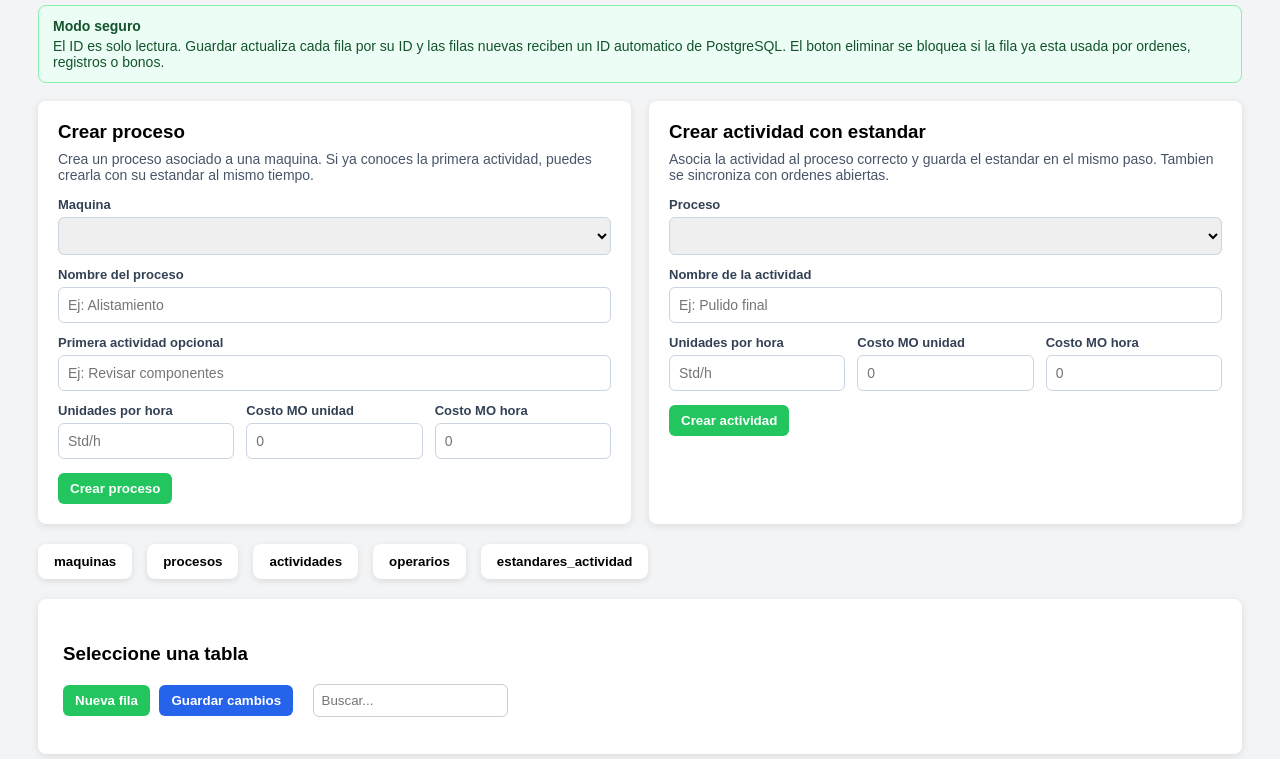
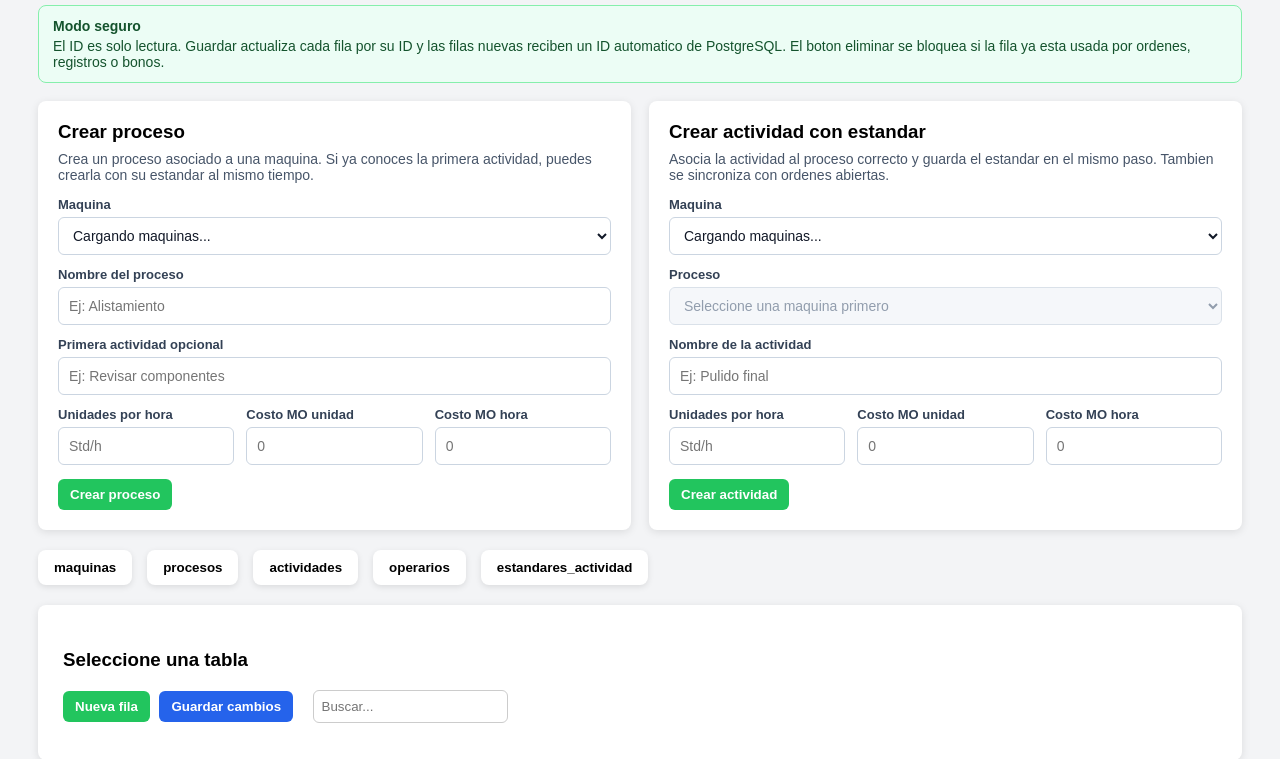
Before and after one commit to totalagroapps/produccion, a FastAPI app: page /configuracion in a window 1280 px wide. Shown: the part 221-980 px from the top of the page. Run offline with FastAPI, Linux system fonts and the light colour scheme; the visitor is signed in with stand-in values (Sample User, id 1); lists and menus that the app fills with data are empty.

Commit message:
cambio masivo 4

```diff
--- a/templates/configuracion.html
+++ b/templates/configuracion.html
@@ -80,10 +80,22 @@ color:#334155;
 
 .field input,
 .field select{
-padding:9px;
+width:100%;
+height:38px;
+box-sizing:border-box;
+padding:8px 10px;
 border:1px solid #cbd5e1;
 border-radius:6px;
 font-size:14px;
+background:white;
+color:#111827;
+line-height:20px;
+}
+
+.field select:disabled{
+background:#f1f5f9;
+color:#64748b;
+cursor:not-allowed;
 }
 
 .field-wide{
@@ -235,7 +247,7 @@ El ID es solo lectura. Guardar actualiza cada fila por su ID y las filas nuevas
 
     <div class="form-grid">
       <label class="field field-wide">Maquina
-        <select id="procesoMaquina"></select>
+        <select id="procesoMaquina"><option value="">Cargando maquinas...</option></select>
       </label>
       <label class="field field-wide">Nombre del proceso
         <input id="procesoNombre" placeholder="Ej: Alistamiento">
@@ -264,8 +276,11 @@ El ID es solo lectura. Guardar actualiza cada fila por su ID y las filas nuevas
     <p>Asocia la actividad al proceso correcto y guarda el estandar en el mismo paso. Tambien se sincroniza con ordenes abiertas.</p>
 
     <div class="form-grid">
+      <label class="field field-wide">Maquina
+        <select id="actividadMaquina"><option value="">Cargando maquinas...</option></select>
+      </label>
       <label class="field field-wide">Proceso
-        <select id="actividadProceso"></select>
+        <select id="actividadProceso" disabled><option value="">Seleccione una maquina primero</option></select>
       </label>
       <label class="field field-wide">Nombre de la actividad
         <input id="actividadNombre" placeholder="Ej: Pulido final">
@@ -346,21 +361,73 @@ function llenarSelect(select, opciones, textoVacio){
   });
 }
 
-async function cargarCatalogosRapidos(){
-  const r = await fetch("/config/catalogos");
-  catalogosRapidos = await r.json();
+function valorSiExiste(select, valor){
+  if(valor && Array.from(select.options).some(opt => opt.value === valor)){
+    select.value = valor;
+  }
+}
+
+function actualizarProcesosActividad(maquinaId, procesoActual){
+  const select = document.getElementById("actividadProceso");
+
+  if(!maquinaId){
+    llenarSelect(select, [], "Seleccione una maquina primero");
+    select.disabled = true;
+    return;
+  }
+
+  const procesos = catalogosRapidos.procesos
+    .filter(p => String(p.maquina_id) === String(maquinaId))
+    .map(p => ({id:p.id, label:p.nombre}));
 
   llenarSelect(
-    document.getElementById("procesoMaquina"),
-    catalogosRapidos.maquinas.map(m => ({id:m.id, label:m.nombre})),
-    "Seleccione maquina"
+    select,
+    procesos,
+    procesos.length ? "Seleccione proceso" : "Esta maquina no tiene procesos"
   );
+  select.disabled = procesos.length === 0;
+  valorSiExiste(select, procesoActual || "");
+}
 
-  llenarSelect(
-    document.getElementById("actividadProceso"),
-    catalogosRapidos.procesos.map(p => ({id:p.id, label:p.maquina + " / " + p.nombre})),
-    "Seleccione proceso"
-  );
+async function cargarCatalogosRapidos(){
+  try{
+    const procesoMaquinaSelect = document.getElementById("procesoMaquina");
+    const actividadMaquinaSelect = document.getElementById("actividadMaquina");
+    const actividadProcesoSelect = document.getElementById("actividadProceso");
+    const procesoMaquinaActual = procesoMaquinaSelect.value;
+    const actividadMaquinaActual = actividadMaquinaSelect.value;
+    const actividadProcesoActual = actividadProcesoSelect.value;
+
+    const r = await fetch("/config/catalogos");
+    const data = await leerJsonSeguro(r);
+    if(!r.ok){
+      throw new Error(data.detail || "No se pudieron cargar los catalogos.");
+    }
+
+    catalogosRapidos = data;
+    const maquinas = catalogosRapidos.maquinas.map(m => ({id:m.id, label:m.nombre}));
+
+    llenarSelect(
+      procesoMaquinaSelect,
+      maquinas,
+      maquinas.length ? "Seleccione maquina" : "No hay maquinas disponibles"
+    );
+    valorSiExiste(procesoMaquinaSelect, procesoMaquinaActual);
+
+    llenarSelect(
+      actividadMaquinaSelect,
+      maquinas,
+      maquinas.length ? "Seleccione maquina" : "No hay maquinas disponibles"
+    );
+    valorSiExiste(actividadMaquinaSelect, actividadMaquinaActual);
+    actualizarProcesosActividad(actividadMaquinaSelect.value, actividadProcesoActual);
+  }catch(error){
+    llenarSelect(document.getElementById("procesoMaquina"), [], "Error cargando maquinas");
+    llenarSelect(document.getElementById("actividadMaquina"), [], "Error cargando maquinas");
+    llenarSelect(document.getElementById("actividadProceso"), [], "Error cargando procesos");
+    document.getElementById("actividadProceso").disabled = true;
+    setQuickStatus(error.message, "error");
+  }
 }
 
 async function postJson(url, payload){
@@ -385,11 +452,29 @@ async function refrescarConfiguracion(tablas){
 
 async function crearProcesoRapido(){
   try{
+    const maquinaId = document.getElementById("procesoMaquina").value;
+    const nombreProceso = document.getElementById("procesoNombre").value.trim();
+    const actividadInicial = document.getElementById("procesoActividad").value.trim();
+    const unidadesIniciales = document.getElementById("procesoUnidades").value.trim();
+
+    if(!maquinaId){
+      setQuickStatus("Seleccione una maquina.", "error");
+      return;
+    }
+    if(!nombreProceso){
+      setQuickStatus("Escriba el nombre del proceso.", "error");
+      return;
+    }
+    if(actividadInicial && !unidadesIniciales){
+      setQuickStatus("Si agrega una primera actividad, indique unidades por hora.", "error");
+      return;
+    }
+
     setQuickStatus("Guardando proceso...", "");
     const payload = {
-      maquina_id: document.getElementById("procesoMaquina").value,
-      nombre: document.getElementById("procesoNombre").value,
-      actividad_nombre: document.getElementById("procesoActividad").value,
+      maquina_id: maquinaId,
+      nombre: nombreProceso,
+      actividad_nombre: actividadInicial,
       unidades_por_hora: document.getElementById("procesoUnidades").value,
       costo_mo_unidad: document.getElementById("procesoCostoUnidad").value,
       costo_mo_hora: document.getElementById("procesoCostoHora").value
@@ -410,11 +495,33 @@ async function crearProcesoRapido(){
 
 async function crearActividadRapida(){
   try{
+    const maquinaId = document.getElementById("actividadMaquina").value;
+    const procesoId = document.getElementById("actividadProceso").value;
+    const nombreActividad = document.getElementById("actividadNombre").value.trim();
+    const unidadesActividad = document.getElementById("actividadUnidades").value.trim();
+
+    if(!maquinaId){
+      setQuickStatus("Seleccione una maquina.", "error");
+      return;
+    }
+    if(!procesoId){
+      setQuickStatus("Seleccione un proceso.", "error");
+      return;
+    }
+    if(!nombreActividad){
+      setQuickStatus("Escriba el nombre de la actividad.", "error");
+      return;
+    }
+    if(!unidadesActividad){
+      setQuickStatus("Indique unidades por hora para el estandar.", "error");
+      return;
+    }
+
     setQuickStatus("Guardando actividad...", "");
     const payload = {
-      proceso_id: document.getElementById("actividadProceso").value,
-      nombre: document.getElementById("actividadNombre").value,
-      unidades_por_hora: document.getElementById("actividadUnidades").value,
+      proceso_id: procesoId,
+      nombre: nombreActividad,
+      unidades_por_hora: unidadesActividad,
       costo_mo_unidad: document.getElementById("actividadCostoUnidad").value,
       costo_mo_hora: document.getElementById("actividadCostoHora").value
     };
```
